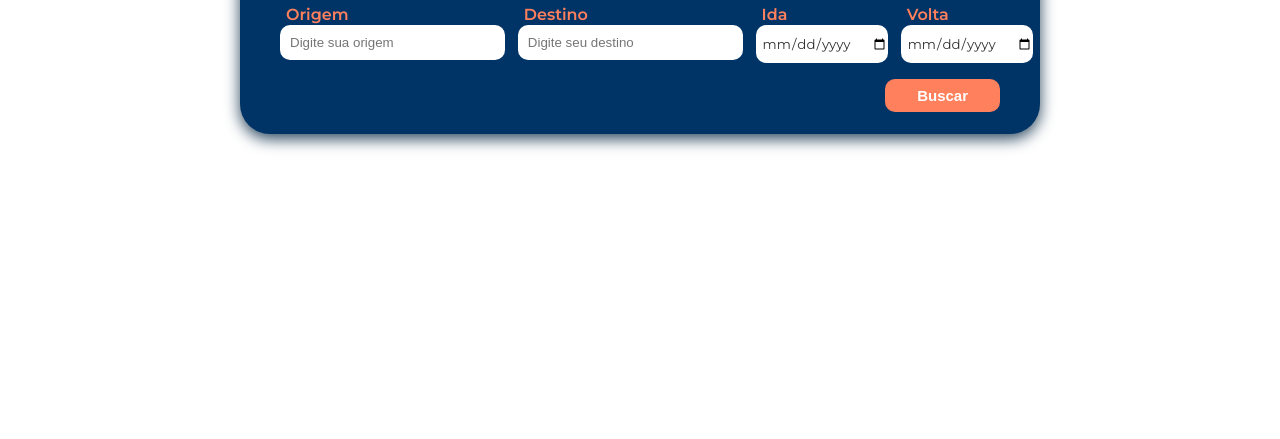
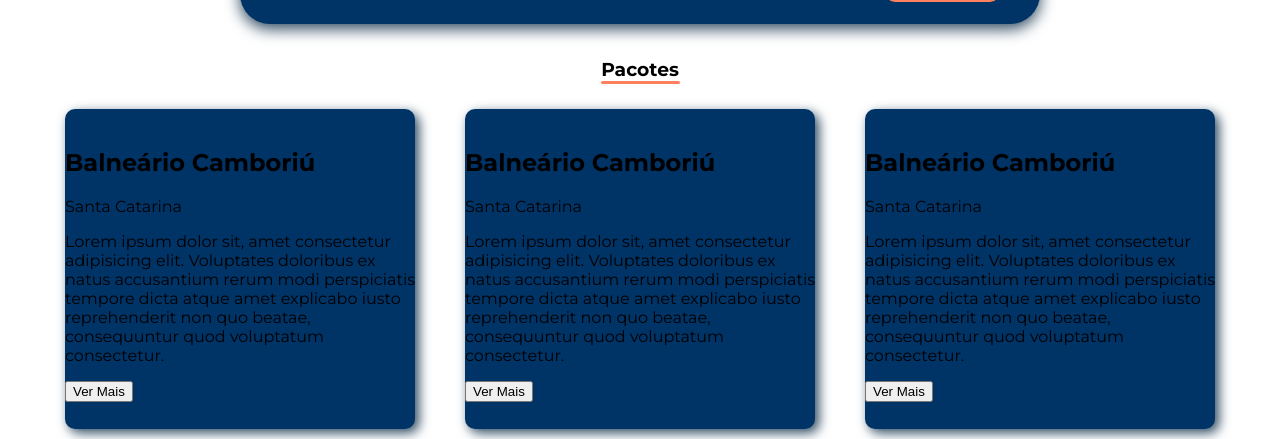
Before and after one commit to MarcosCondeJr/Agencia-De-Viagens, a plain HTML site: page index.html in a window 1280 px wide. Shown: the part 445-884 px from the top of the page. Drawn offline with Linux system fonts and the light colour scheme.

Commit message:
feat: init cards

```diff
--- a/css/style.css
+++ b/css/style.css
@@ -107,8 +107,9 @@ li a:hover {
     z-index: -1;
 }
 
-.container-retangulo {
+.container {
     display: flex;
+    flex-direction: column;
     justify-content: center;
     align-items: center;
     height: 100vh;
@@ -118,13 +119,10 @@ li a:hover {
     position: relative;
     width: 800px;
     height: 220px ;
-    margin: 0;
+    margin-top: 130px;
     background-color: var(--azul-principal);
-    /* border: var(--azul-secundaria) 2px solid; */
     border-radius: 30px;
     box-shadow: 0px 5px 15px var(--azul-complemento);
-
-    /* box-shadow: 2px 8px 40px var(--azul-complemento); */
 }
 
 /* Formulario */
@@ -137,6 +135,9 @@ li a:hover {
 }
 
 .form-passagens form {
+    display: flex;
+    flex-direction: column;
+    justify-content: center;
     width: 90%;
 }
 
@@ -228,3 +229,39 @@ input::placeholder {
     position: absolute;
     left: 10px;
 }
+
+/* Cards */
+.container-card {
+    width: 100%;
+    height: 350px;
+}
+.texto-separador {
+    display: flex;
+    justify-content: center;
+    margin-top: 15px;
+}
+
+.texto-separador h3::after {
+    content: '';
+    display: block;
+    background-color: var(--laranja-efeitos);
+    width: 4.9rem;
+    height: 0.2rem;
+    margin: 0 auto;
+    border-radius: 2px;
+    position: absolute;
+}
+
+.cards {
+    display: flex;
+    justify-content: center;
+}
+
+.row-card {
+    background-color: var(--azul-principal);
+    width: 350px;
+    height: 320px;
+    border-radius: 10px;
+    margin: 10px 25px;
+    box-shadow: 4px 4px 12px var(--azul-complemento);
+}
--- a/index.html
+++ b/index.html
@@ -40,7 +40,7 @@
         <div>
             <img class="imagem-principal" src="assets/images/background.jpg" alt="propagandas">
         </div>
-        <div class="container-retangulo">
+        <div class="container">
             <div class="retangulo-form">
                 <div class="form-passagens">
                     <form action="#">
@@ -83,6 +83,46 @@
                     </form>
                 </div>
             </div>
+            <div class="container-card">
+                <div class="texto-separador">
+                    <h3>Pacotes</h3>
+                </div>
+                <div class="cards">
+                    <div class="row-card">
+                        <img src="" alt="">
+                        <div class="conteudo-card">
+                            <h2>Balneário Camboriú</h2>
+                            <p>Santa Catarina</p>
+                            <p>Lorem ipsum dolor sit, amet consectetur adipisicing elit. Voluptates doloribus
+                            ex natus accusantium rerum modi perspiciatis tempore dicta atque amet explicabo iusto
+                            reprehenderit non quo beatae, consequuntur quod voluptatum consectetur.</p>
+                            <button>Ver Mais</button>
+                        </div>
+                    </div>
+                    <div class="row-card">
+                        <img src="" alt="">
+                        <div class="conteudo-card">
+                            <h2>Balneário Camboriú</h2>
+                            <p>Santa Catarina</p>
+                            <p>Lorem ipsum dolor sit, amet consectetur adipisicing elit. Voluptates doloribus
+                            ex natus accusantium rerum modi perspiciatis tempore dicta atque amet explicabo iusto
+                            reprehenderit non quo beatae, consequuntur quod voluptatum consectetur.</p>
+                            <button>Ver Mais</button>
+                        </div>
+                    </div>
+                    <div class="row-card">
+                        <img src="" alt="">
+                        <div class="conteudo-card">
+                            <h2>Balneário Camboriú</h2>
+                            <p>Santa Catarina</p>
+                            <p>Lorem ipsum dolor sit, amet consectetur adipisicing elit. Voluptates doloribus
+                            ex natus accusantium rerum modi perspiciatis tempore dicta atque amet explicabo iusto
+                            reprehenderit non quo beatae, consequuntur quod voluptatum consectetur.</p>
+                            <button>Ver Mais</button>
+                        </div>
+                    </div>
+                </div>
+            </div>
         </div>
     </main>
 
```
Also changed, not shown: assets/images/Balneário Camboriú - SC.avif (added).
